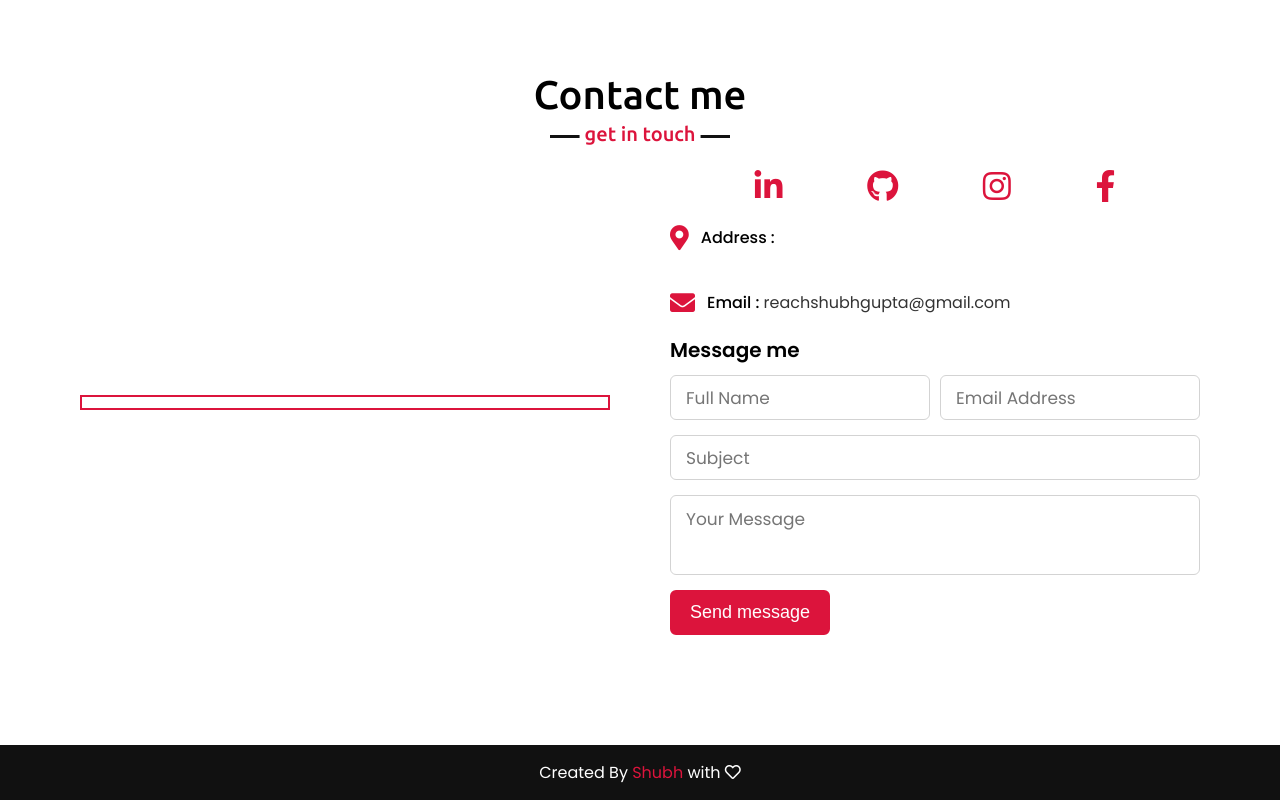
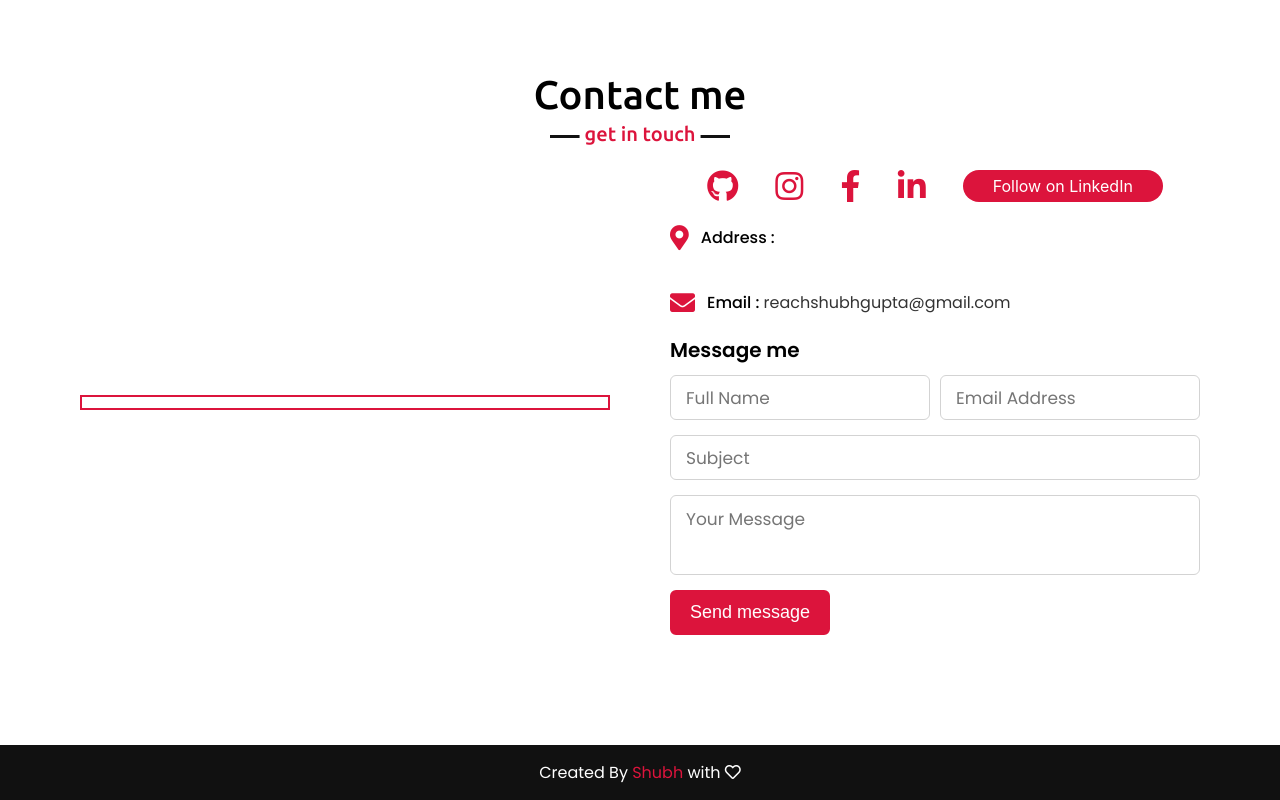
Before and after one commit to ShubhGupta29/ShubhGuptaPortfolio, a plain HTML site: page index.html in a window 1280 px wide. Shown: the part 3273-4073 px from the top of the page. Drawn offline with nearby package versions, Linux system fonts and the light colour scheme; a script that the page names is missing.

Commit message:
"Follow on LinkedIn" added to contacts

```diff
--- a/index.html
+++ b/index.html
@@ -290,11 +290,12 @@
                     <!-- <div class="text" style="color: crimson;text-align: center;"><strong>Get in Touch</strong></div>
                     <p style="text-align: center;">Friendship starts with a new connection, lets connect.</p> -->
                     <div class="connect">
-                        <div><a href="https://www.linkedin.com/in/reach-shubh-gupta" target="_blank"><i class="fab fa-linkedin-in fa-2x"></i></a></div>
                         <div><a href="https://github.com/ShubhGupta29" target="_blank"><i class="fab fa-github fa-2x"></i></a></div>
                         <div><a href="https://www.instagram.com/itsshubhgupta/" target="_blank"><i class="fab fa-instagram fa-2x"></i></a></div>
                         <div><a href="https://www.facebook.com/profile.php?id=100009324310819" target="_blank"><i class="fab fa-facebook-f fa-2x"></i></a></div>
-
+                        <div><a href="https://www.linkedin.com/in/reach-shubh-gupta" target="_blank"><i class="fab fa-linkedin-in fa-2x"></i></a></div>
+                        <div><a class="libutton" href="https://www.linkedin.com/comm/mynetwork/discovery-see-all?usecase=PEOPLE_FOLLOWS&followMember=reach-shubh-gupta" target="_blank">Follow on LinkedIn</a>
+                        </div>
                     </div>
                 <div class="icons">
                     <!-- <div class="row">
--- a/style.css
+++ b/style.css
@@ -647,6 +647,21 @@ section .title::after{
   display: flex;
   align-items: center;
 }
+.libutton {
+    display: flex;
+    flex-direction: column;
+    justify-content: center;
+    padding: 7px;
+    text-align: center;
+    outline: none;
+    text-decoration: none !important;
+    color: #ffffff !important;
+    width: 200px;
+    height: 32px;
+    border-radius: 16px;
+    background-color: crimson;
+    font-family: "SF Pro Text", Helvetica, sans-serif;
+  }
 .right form .button-area button{
   color: #fff;
   display: block;
```
